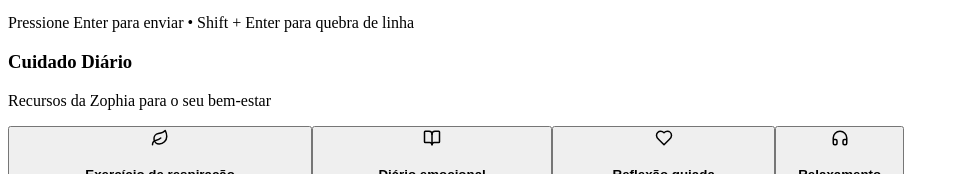
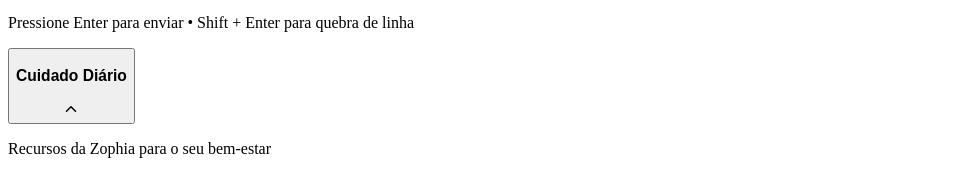
Before and after one commit to PabloOdilon11/zophiaIA, a React (Vite) app in the folder frontend/: page / in a window 1280 px wide. Shown: the part 1484-1658 px from the top of the page, without its empty margins (0-959 px from the left). Built offline with nearby package versions, Linux system fonts and the light colour scheme; no server answers; the HTML template or start-up script is replaced by a standard one.

Commit message:
feat: torna a seção de cuidado diário colapsável

```diff
--- a/frontend/src/components/RightPanel.jsx
+++ b/frontend/src/components/RightPanel.jsx
@@ -1,8 +1,9 @@
-import React from 'react';
-import { Leaf, BookOpen, Heart, Headphones, Sun } from 'lucide-react';
+import React, { useState } from 'react';
+import { Leaf, BookOpen, Heart, Headphones, Sun, ChevronDown, ChevronUp } from 'lucide-react';
 import ToolCard from './ToolCard';
 
 export default function RightPanel({ onSelectTool }) {
+  const [isCollapsed, setIsCollapsed] = useState(false);
   const tools = [
     {
       id: 'breath',
@@ -38,10 +39,19 @@ export default function RightPanel({ onSelectTool }) {
     <aside className="w-80 border-l border-zophia-border bg-white/50 p-5 flex flex-col justify-between hidden lg:flex overflow-y-auto">
       <div className="space-y-6">
         <div>
+          <button
+            onClick={() => setIsCollapsed(!isCollapsed)}
+            aria-expanded={!isCollapsed}
+            className="w-full flex items-center justify-between gap-2 text-left"
+          >
             <h3 className="font-heading font-bold text-base text-zophia-purple">Cuidado Diário</h3>
+            {isCollapsed ? <ChevronDown size={18} className="text-zophia-purple" /> : <ChevronUp size={18} className="text-zophia-purple" />}
+          </button>
           <p className="text-xs text-gray-500 mt-0.5">Recursos da Zophia para o seu bem-estar</p>
         </div>
 
+        {!isCollapsed && (
+          <>
             <div className="space-y-3">
               {tools.map(t => (
                 <ToolCard
@@ -53,7 +63,6 @@ export default function RightPanel({ onSelectTool }) {
                   onClick={() => onSelectTool(t)}
                 />
               ))}
-        </div>
             </div>
 
             {/* Daily Message Card */}
@@ -71,6 +80,9 @@ export default function RightPanel({ onSelectTool }) {
                 <Heart size={14} className="fill-zophia-pink" />
               </div>
             </div>
+          </>
+        )}
+      </div>
     </aside>
   );
 }
```
Lines whose indentation alone changed are shown as unchanged.
